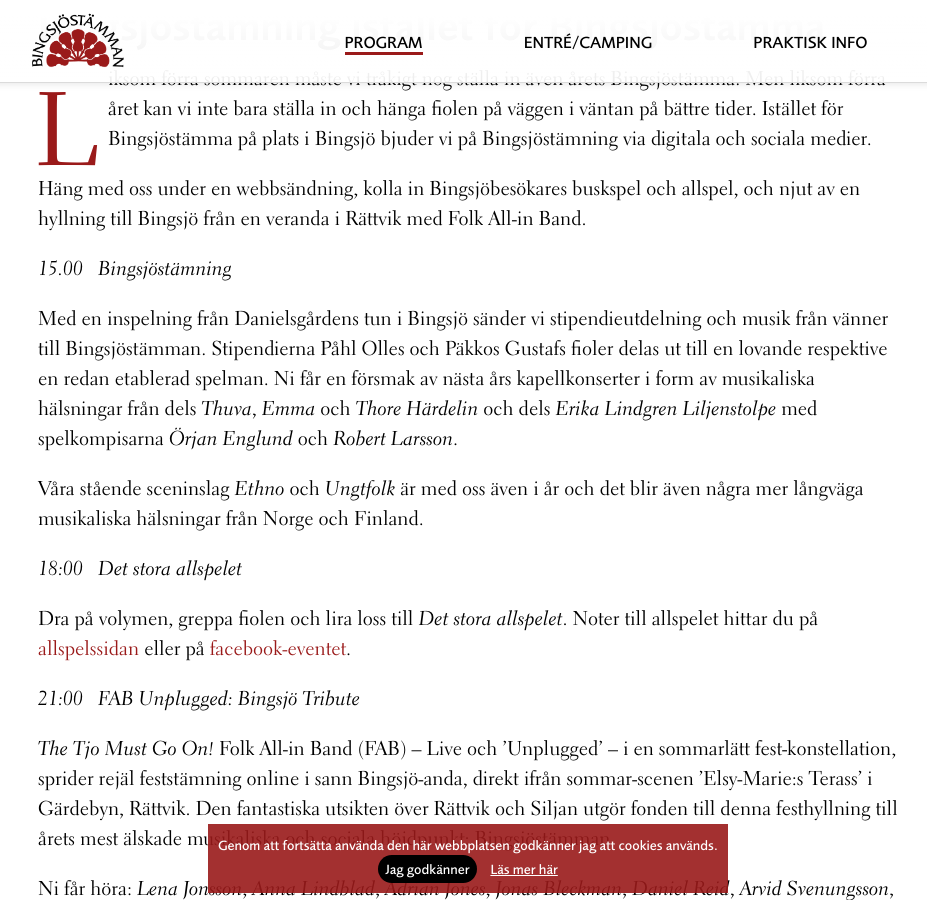
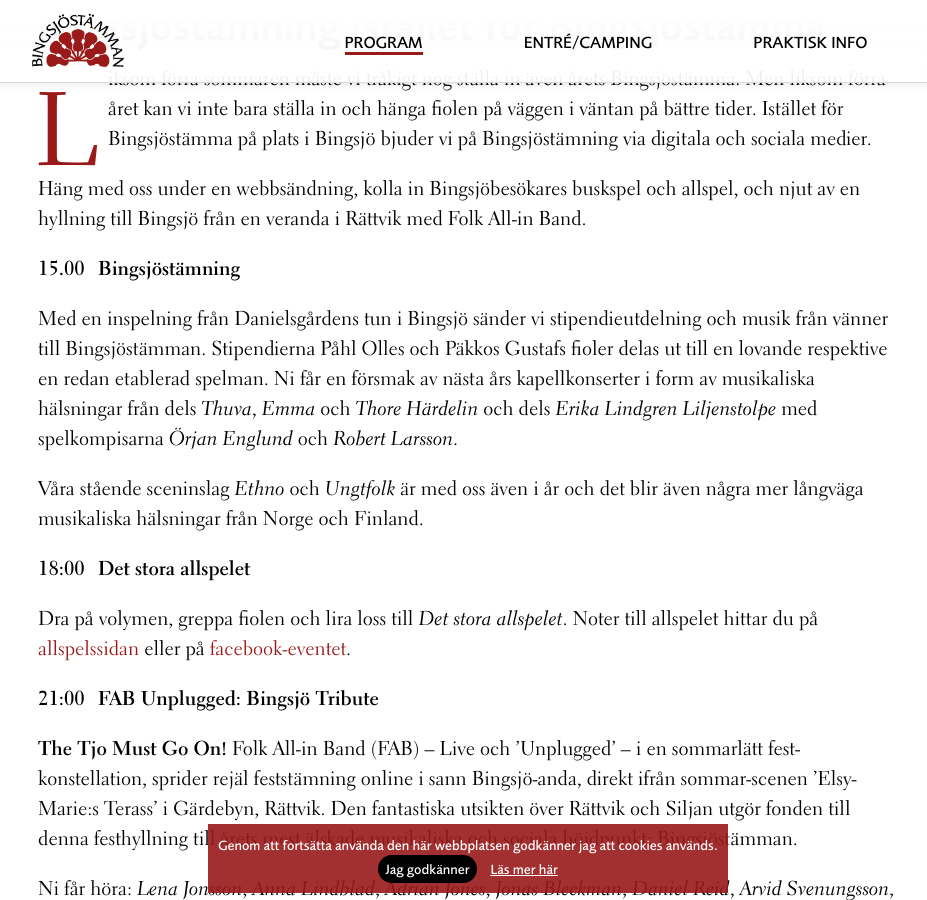
Before and after one commit to bingsjostamman/bingsjostamman.github.io, a Jekyll site: the page built from 2021/index.md, in a window 1280 px wide and 900 px high, scrolled down 461 px. Shown: the whole window, without its empty margins (172-1099 px from the left). Built offline with Jekyll 4.4.1, drawn with Linux system fonts in a browser that asks for light colours.

```diff
--- a/2021/index.md
+++ b/2021/index.md
@@ -20,24 +20,24 @@ Liksom förra sommaren måste vi tråkigt nog ställa in även årets Bingsjöst
 
 Häng med oss under en webbsändning, kolla in Bingsjöbesökares buskspel och allspel, och njut av en hyllning till Bingsjö från en veranda i Rättvik med Folk All-in Band.
 
-*15.00*
-: *Bingsjöstämning*
+**15.00**
+: **Bingsjöstämning**
 
 Med en inspelning från Danielsgårdens tun i Bingsjö sänder vi stipendieutdelning och musik från vänner till Bingsjöstämman. Stipendierna Påhl Olles och Päkkos Gustafs fioler delas ut till en lovande respektive en redan etablerad spelman. Ni får en försmak av nästa års kapellkonserter i form av musikaliska hälsningar från dels _Thuva_, _Emma_ och _Thore Härdelin_ och dels _Erika Lindgren Liljenstolpe_ med spelkompisarna _Örjan Englund_ och _Robert Larsson_.
 
 Våra stående sceninslag _Ethno_ och _Ungtfolk_ är med oss även i år och det blir även några mer långväga musikaliska hälsningar från Norge och Finland.
 
 
-*18:00*
-: *Det stora allspelet*
+**18:00**
+: **Det stora allspelet**
 
 Dra på volymen, greppa fiolen och lira loss till _Det stora allspelet_. Noter till allspelet hittar du på [allspelssidan](/2021/allspel/) eller på [facebook-eventet](https://www.facebook.com/events/151631240321844).
 
 
-*21:00*
-: *FAB Unplugged: Bingsjö Tribute*
+**21:00**
+: **FAB Unplugged: Bingsjö Tribute**
 
-*The Tjo Must Go On!* Folk All-in Band (FAB) – Live och ’Unplugged’ – i en sommarlätt fest-konstellation, sprider rejäl feststämning online i sann Bingsjö-anda, direkt ifrån sommar-scenen ’Elsy-Marie:s Terass’ i Gärdebyn, Rättvik. Den fantastiska utsikten över Rättvik och Siljan utgör fonden till denna festhyllning till årets mest älskade musikaliska och sociala höjdpunkt: Bingsjöstämman.
+**The Tjo Must Go On!** Folk All-in Band (FAB) – Live och ’Unplugged’ – i en sommarlätt fest-konstellation, sprider rejäl feststämning online i sann Bingsjö-anda, direkt ifrån sommar-scenen ’Elsy-Marie:s Terass’ i Gärdebyn, Rättvik. Den fantastiska utsikten över Rättvik och Siljan utgör fonden till denna festhyllning till årets mest älskade musikaliska och sociala höjdpunkt: Bingsjöstämman.
 
 Ni får höra: _Lena Jonsson_, _Anna Lindblad_, _Adrian Jones_, _Jonas Bleckman_, _Daniel Reid_, _Arvid Svenungsson_, _Karl-Johan Ankarblom_, _Maria Olsson_, _Krydda Sundström_, _Jonathan Lundberg_ & _Calle Stålenbring_ + eventuella gäster!
 
```
